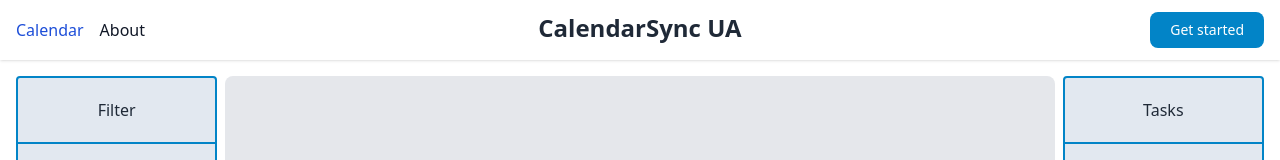
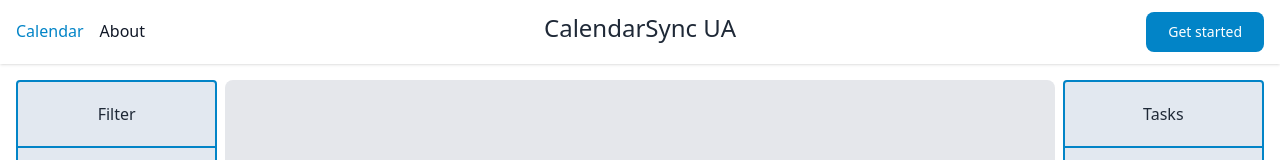
Before and after one commit to pedropintoo/CalendarSyncUA, a React (Vite) app: page / in a window 1280 px wide. Shown: the top 160 px of the page. Built offline with nearby package versions, Linux system fonts and the light colour scheme.

Commit message:
beautify

```diff
--- a/src/components/Navbar.tsx
+++ b/src/components/Navbar.tsx
@@ -1,8 +1,8 @@
 function Navbar() {
-    const calendar = <a href="#" className="block md:flex text-blue-700 hover:text-sky-600">Calendar</a>;
-    const about = <a href="#" className="block md:flex text-gray-900 hover:text-sky-600">About</a>;
-    const getStarted = <a href="#" className="flex justify-end text-white bg-sky-600 hover:bg-sky-700 focus:ring-4 focus:outline-none focus:ring-blue-300 font-medium rounded-lg text-sm px-5 py-2">Get started</a>
-    const name = <a href="#" className="text-2xl md:flex justify-center md:col-span-4 font-semibold">CalendarSync UA</a>;
+    const calendar = <a href="#" className="block md:flex text-sky-600 border-b-2 border-transparent hover:border-sky-500">Calendar</a>;
+    const about = <a href="#" className="block md:flex text-gray-900 border-b-2 border-transparent hover:border-sky-500">About</a>;
+    const getStarted = <a href="#" className="flex justify-end text-white hover:text-sky-600 bg-sky-600 hover:bg-white border-transparent hover:border-sky-600 border-solid border-2 focus:ring-4 focus:outline-none focus:ring-blue-300 font-medium rounded-lg text-sm px-5 py-2">Get started</a>
+    const name = <a href="#" className="text-2xl md:flex justify-center md:col-span-4 font-light hover:">CalendarSync UA</a>;
 
     return (
         // <!-- Navbar -->
```
